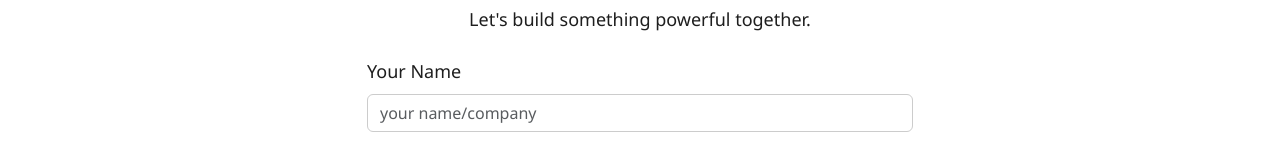
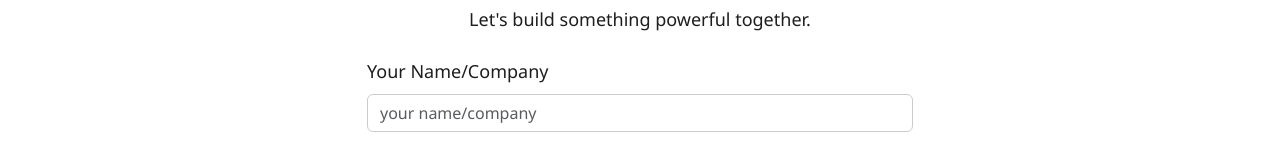
Before and after one commit to Jonwil7493/divine-software, a React (Create React App) app: page / in a window 1280 px wide. Shown: the part 2616-2763 px from the top of the page. Built offline with nearby package versions, Linux system fonts and the light colour scheme.

Commit message:
modified:   src/App.js

```diff
--- a/src/App.js
+++ b/src/App.js
@@ -282,7 +282,7 @@ function App() {
               <div className="col-12 col-md-8 col-lg-6">
                 <form onSubmit={handleSubmit}>
                   <div className="mb-3">
-                    <label htmlFor="name" className="form-label">Your Name</label>
+                    <label htmlFor="name" className="form-label">Your Name/Company</label>
                     <input type="text" className="form-control" id="name" name="name" placeholder="your name/company" required />
                   </div>
                   <div className="mb-3">
```
